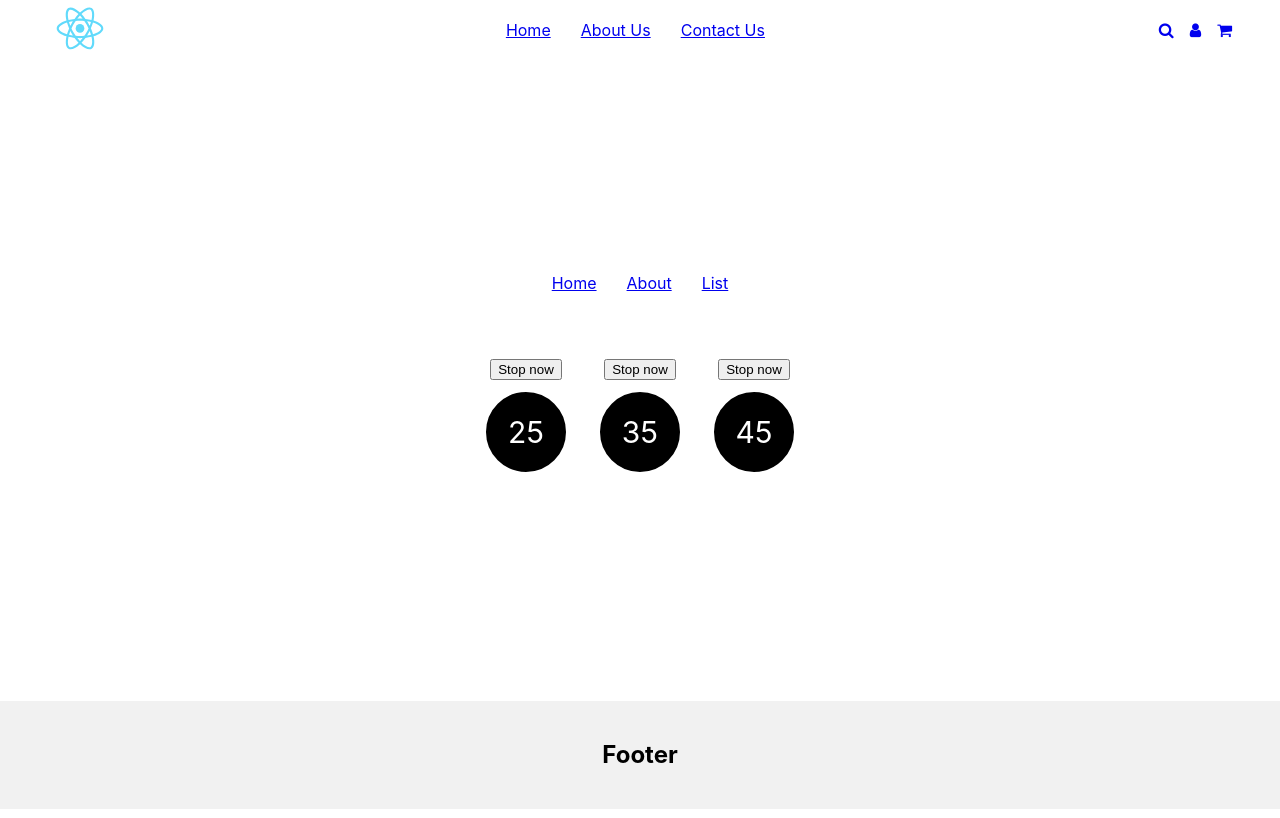
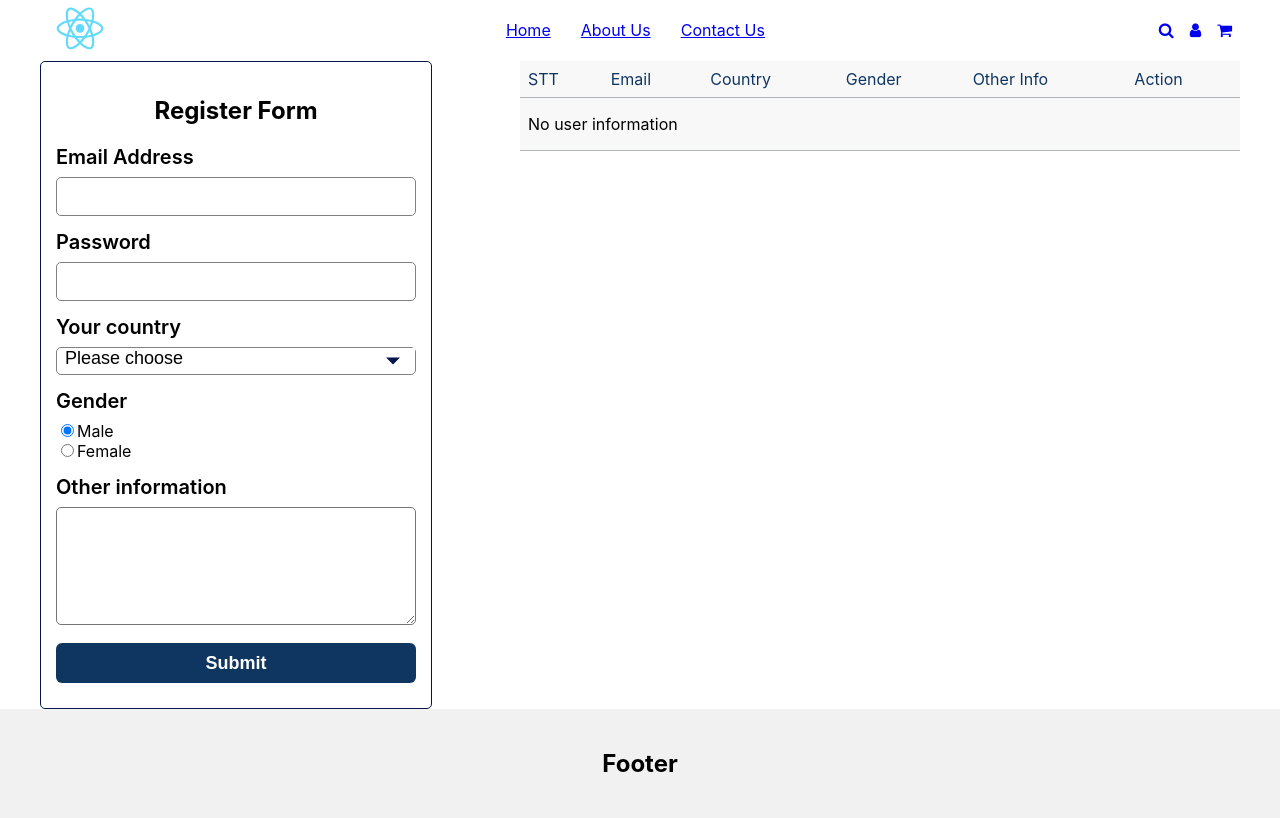
Before and after one commit to mvn-trangle2-dn/learn-react, a React (Create React App) app: page / in a window 1280 px wide. Built offline with nearby package versions, Linux system fonts and the light colour scheme.

Commit message:
day4/form

```diff
--- a/src/App.js
+++ b/src/App.js
@@ -1,6 +1,6 @@
-import Footer from './Footer';
-import Header from './Header';
-import Main from './Main';
+import Footer from './footer';
+import Header from './header';
+import Main from './main';
 
 function App() {
   return (
--- /dev/null
+++ b/src/form.js
@@ -0,0 +1,110 @@
+import React, { Component } from "react";
+import UserRow from './userRow';
+
+export default class Form extends Component {
+  constructor(props) {
+    super(props);
+    this.state = {
+      inforUser: {
+        email: '',
+        password: '',
+        country: '',
+        gender: '0',
+        other: ''
+      },
+      listUser: [],
+      id: 0
+    }
+  }
+
+  handleChange = (e) => {
+    this.setState(prevState => ({
+        inforUser: {
+          ...prevState.inforUser,
+          [e.target.name]: e.target.value
+        }
+    }))
+  }
+
+  onSubmit = (e) => {
+    e.preventDefault()
+    this.state.id += 1
+    this.setState(prevState => ({
+        listUser: [...prevState.listUser,{...this.state.inforUser, id: this.state.id}]
+    }))
+  }
+
+  removeUser = (id) => {
+    this.setState({
+      listUser: this.state.listUser.filter(user => user.id != id)
+    })
+  }
+
+  render() {
+    const form = this.state.inforUser
+    const {listUser} = this.state
+    return (
+      <div className="d-flex align-start justify-between">
+        <form onSubmit={this.onSubmit} className="col-3">
+          <h2 className="text-center">Register Form</h2>
+          <div className="form-group">
+            <label className="form-label" htmlFor="email">Email Address</label>
+            <input name="email" id="email" onChange={this.handleChange} type="text"/>
+          </div>
+          <div className="form-group">
+            <label className="form-label" htmlFor="password">Password</label>
+            <input name="password" id="password" onChange={this.handleChange} type="password"/>
+          </div>
+          <div className="form-group">
+            <label className="form-label">Your country</label>
+            <div className="form-select">
+              <select name="country" onChange={this.handleChange}>
+                <option value="">Please choose</option>
+                <option value="VietNam">VietNam</option>
+                <option value="Lao">Lao</option>
+                <option value="Thai Lan">America</option>
+                <option value="Campuchia">Japan</option>
+              </select>
+            </div>
+          </div>
+          <div className="form-group">
+            <label className="form-label">Gender</label>
+            <div className="form-radio">
+              <input checked={form.gender == 0} name="gender" id="male" value='0' onChange={this.handleChange} type="radio" />
+              <label htmlFor="male">Male</label>
+            </div>
+            <div className="form-radio">
+              <input checked={form.gender == 1} name="gender" id="female" value='1' onChange={this.handleChange} type="radio" />
+              <label htmlFor="female">Female</label>
+            </div>
+          </div>
+          <div className="form-group">
+            <label className="form-label">Other information</label>
+            <textarea onChange={this.handleChange} name="other" cols="30" rows="5"></textarea>
+          </div>
+          <button className="btn btn-submit" type="submit">Submit</button>
+        </form>
+        <table className="col-6">
+          <thead>
+            <tr>
+              <th>STT</th>
+              <th>Email</th>
+              <th>Country</th>
+              <th>Gender</th>
+              <th>Other Info</th>
+              <th>Action</th>
+            </tr>
+          </thead>
+          <tbody>
+            {
+              listUser.length
+              ? listUser.map((user) =>
+                <UserRow key={user.id} user={user} onRemoveUser={this.removeUser}/>)
+              : <tr><td className="txt-center" colSpan="6">No user information</td></tr>
+            }
+          </tbody>
+        </table>
+      </div>
+    )
+  }
+}
--- a/src/index.css
+++ b/src/index.css
@@ -23,6 +23,15 @@ ul li {
 .d-flex {
   display: flex;
   align-items: center;
+}
+.align-start {
+  align-items: flex-start;
+}
+.col-3 {
+  width: 30%;
+}
+.col-6 {
+  width: 60%;
 }
 .justify-between {
   justify-content: space-between;
@@ -70,6 +79,22 @@ ul li {
 }
 .btn {
   margin-bottom: 10px;
+  padding: 8px 16px;
+  border-radius: 6px;
+  font-size: 18px;
+  font-size: 1.125rem;
+  height: 40px;
+  color: #fff;
+  line-height: 1;
+  cursor: pointer;
+  transition: background 400ms ease;
+  border: 0;
+  display: inline-flex;
+  align-items: center;
+  justify-content: center;
+  font-weight: 600;
+  background: #0f3661;
+  width: 100%;
 }
 .color-label {
   width: 80px;
@@ -77,3 +102,95 @@ ul li {
   border-radius: 8px;
   margin-right: 10px;
 }
+button:hover {
+  background-color: #05144a;
+  color: white;
+}
+/* form */
+form {
+  border: 1px solid #05144a;
+  border-radius: 5px;
+  text-align: left;
+  padding: 15px;
+}
+.form-group {
+  margin-bottom: 14px;
+}
+.form-label {
+  display: block;
+  font-size: 20px;
+  margin-bottom: 8px;
+  font-weight: 600;
+}
+input[type="text"], input[type="password"] {
+  width: 100%;
+  font-size: 18px;
+  border-radius: 5px;
+  border: 1px solid gray;
+  outline: none;
+  padding: 8px;
+  box-sizing: border-box;
+}
+select {
+  width: 100%;
+  background: white;
+  font-size: 18px;
+  outline: none;
+  border: none;
+  -webkit-appearance: none;
+}
+.form-select {
+  position: relative;
+  border: 1px solid gray;
+  border-radius: 5px;
+  padding-bottom: 6px;
+  padding-left: 8px;
+}
+.form-select:after {
+  content: " ";
+  display: block;
+  right: 15px;
+  top: 50%;
+  transform: translateY(-50%);
+  height: 0;
+  width: 0;
+  position: absolute;
+  border-top: 7px solid #05144a;
+  border-left: 7px solid transparent;
+  border-right: 7px solid transparent;
+  pointer-events: none;
+}
+textarea {
+  width: 100%;
+  outline: none;
+  border-radius: 5px;
+  font-size: 18px;
+  padding: 8px;
+  box-sizing: border-box;
+}
+/* table */
+table {
+  background: #f8f8f8;
+  border-collapse: collapse;
+  width: 100%;
+  transition: all 0.4s;
+  border-spacing: 0;
+}
+table tr {
+  border-bottom: 1px solid #AEB5B8;
+  cursor: pointer;
+}
+table tr:hover {
+  background: #fff;
+}
+table td, th {
+  padding: 16px 8px;
+  text-align: left;
+}
+table th {
+  padding-top: 8px;
+  padding-bottom: 8px;
+  color: #0F3661;
+  font-weight: 400;
+  white-space: nowrap;
+}
--- a/src/main.js
+++ b/src/main.js
@@ -1,5 +1,6 @@
 import React, { Component } from "react";
 import Circle from './Circle';
+import Form from "./form";
 // import logo from './logo.svg';
 
 class Main extends Component {
@@ -61,56 +62,7 @@ class Main extends Component {
     return (
       <main className="page-main">
         <div className="container">
-          <div className="main-content">
-            <div className="navigate-block text-center">
-              <a className="navigate-item" onClick={() => this.redirectPage('home')} href="#">Home</a>
-              <a className="navigate-item" onClick={() => this.redirectPage('about')} href="#">About</a>
-              <a className="navigate-item" onClick={() => this.redirectPage('list')} href="#">List</a>
-            </div>
-            {
-              (page === 'home') &&
-              <div className="circle-block d-flex justify-center">
-                <Circle number="30"></Circle>
-                <Circle number="40"></Circle>
-                <Circle number="50"></Circle>
-              </div>
-            }
-            {(page === 'about') && <p className="text-center">About Page</p>}
-            {
-              (page === 'list') &&
-              <div>
-                {listArticle.length ?
-                <ul>
-                  {listArticle.map((i, index) =>
-                    <li className="d-flex">
-                      <span style={{backgroundColor: i.color}} className="color-label"></span>
-                      <div className="d-flex">
-                        <div>
-                          <h3>{i.title}</h3>
-                          <p>{i.description}</p>
-                        </div>
-                        <button onClick={() => this.removeItem(index)}>X</button>
-                      </div>
-                    </li>
-                  )}
-                </ul>
-                : <p>Empty List!</p>}
-              </div>
-            }
-            {/* { this.state.page === 'home' ?
-              <div className="circle-block d-flex justify-center">
-                <Circle number="30"></Circle>
-                <Circle number="40"></Circle>
-                <Circle number="50"></Circle>
-              </div> :
-              <p className="text-center">About Page</p>
-            } */}
-
-            {/* <a href="/">
-              <img src={logo} className="react-logo" alt="react-logo"/>
-            </a>
-            <h2>Hello React!</h2> */}
-          </div>
+          <Form/>
         </div>
       </main>
     );
--- /dev/null
+++ b/src/userRow.js
@@ -0,0 +1,23 @@
+import React, { Component } from 'react'
+
+export default class UserRow extends Component {
+  constructor(props) {
+    super(props);
+  }
+
+  render() {
+    const user = this.props.user;
+    return (
+      <tr>
+        <td>{user.id}</td>
+        <td>{user.email}</td>
+        <td>{user.country}</td>
+        <td>{user.gender === '0' ? 'Male' : 'Female'}</td>
+        <td>{user.other}</td>
+        <td>
+          <button className="btn-remove" onClick={() => this.props.onRemoveUser(user.id)}><i className="fa fa-trash"></i></button>
+        </td>
+      </tr>
+    )
+  }
+}
```
